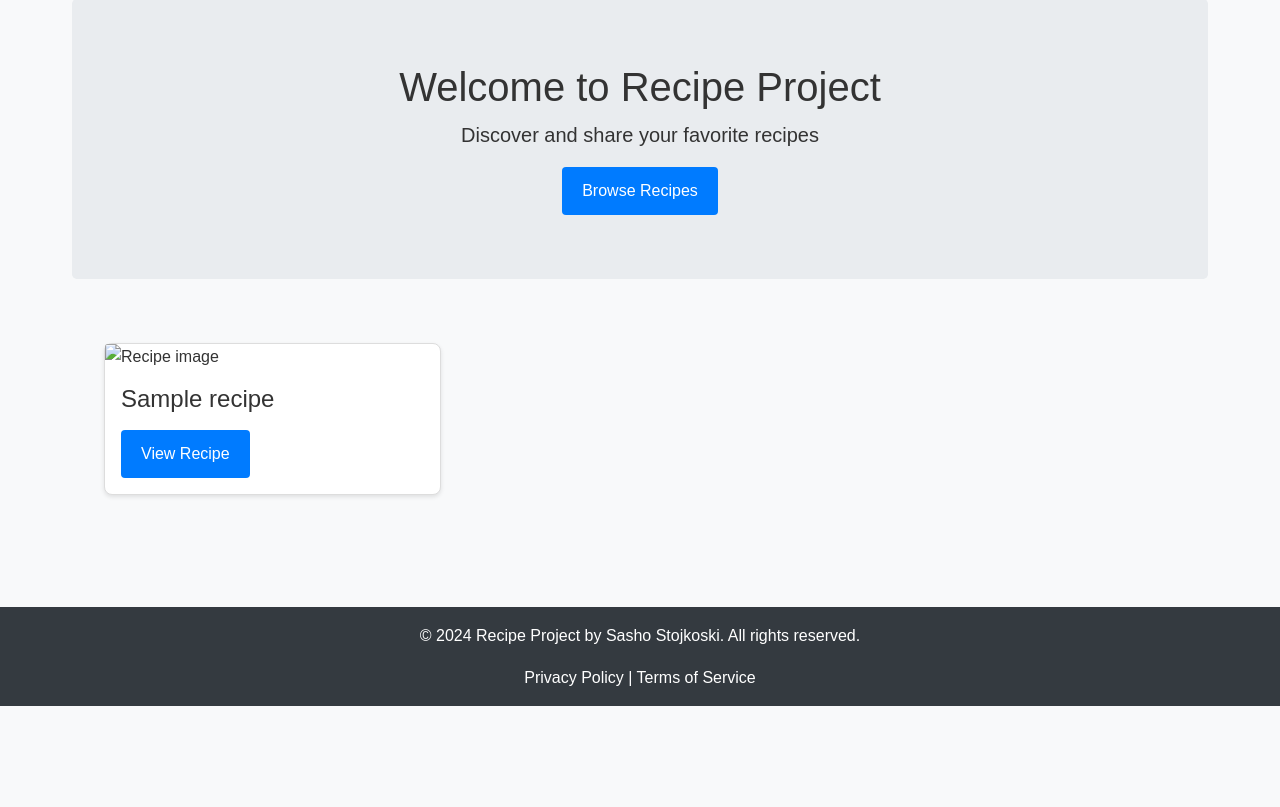
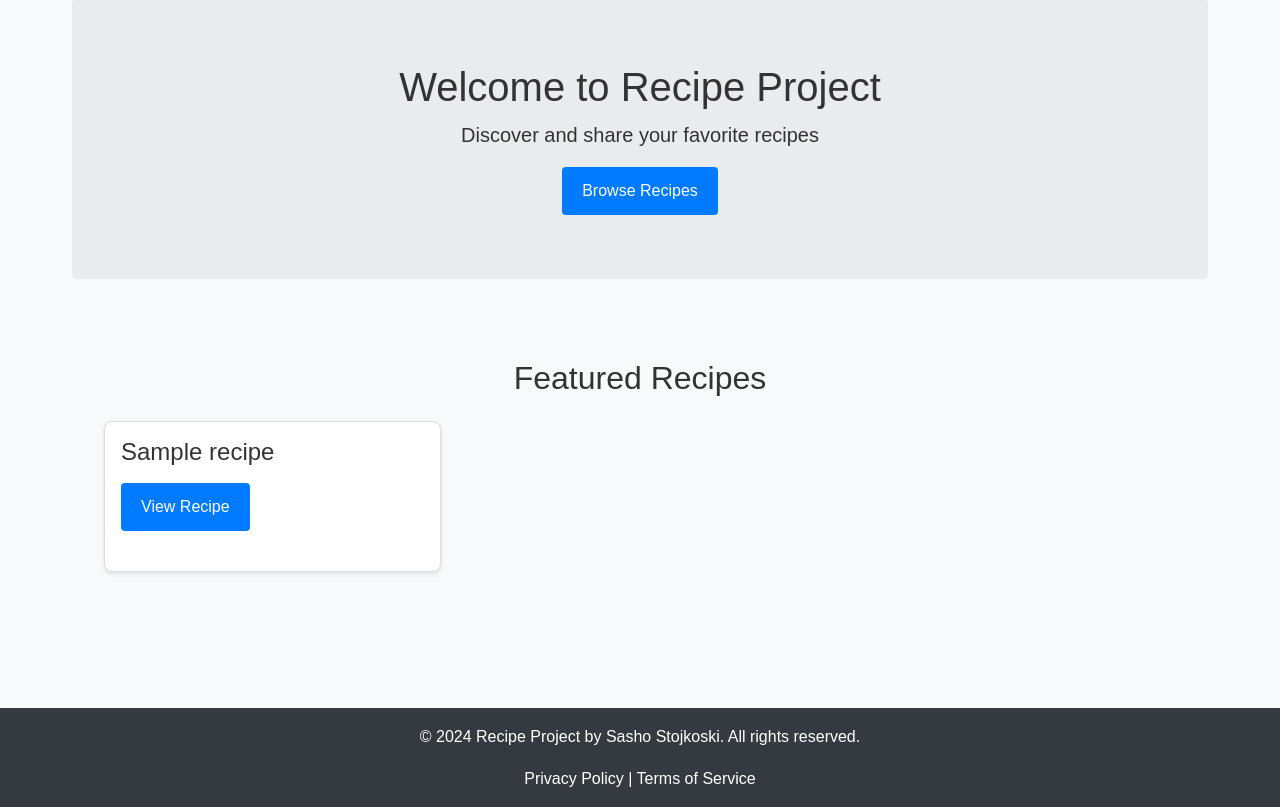
Before and after one commit to Salewitcher/recipe_blog_django, a Django app: page / in a window 1280 px wide. Shown: the part 144-951 px from the top of the page. Before the commit the page ends 850 px from the top, so only its background shows below. Run offline with Django 5.2, Linux system fonts and the light colour scheme; tables that the repository leaves empty hold one stand-in row (values such as "Sample post"); some libraries are stand-ins or nearby versions; some web fonts are replaced.

Commit message:
Update index.html

```diff
--- a/recipes/templates/recipes/index.html
+++ b/recipes/templates/recipes/index.html
@@ -11,12 +11,15 @@ Home - Recipe Project
     <a class="btn btn-primary btn-lg" href="{% url 'recipe_list' %}" role="button">Browse Recipes</a>
 </div>
 
-<div class="container">
+<div class="container my-5">
+    <h2 class="mb-4 text-center">Featured Recipes</h2>
     <div class="row">
         {% for recipe in recipes %}
         <div class="col-md-4">
-            <div class="card mb-4">
-                <img class="card-img-top" src="{{ recipe.image.url }}" alt="Recipe image">
+            <div class="card mb-4 h-100">
+                {% if recipe.image %}
+                    <img class="card-img-top" src="{{ recipe.image.url }}" alt="{{ recipe.title }}">
+                {% endif %}
                 <div class="card-body">
                     <h5 class="card-title">{{ recipe.title }}</h5>
                     <p class="card-text">{{ recipe.description|truncatewords:20 }}</p>
@@ -24,6 +27,10 @@ Home - Recipe Project
                 </div>
             </div>
         </div>
+        {% empty %}
+        <div class="col-12">
+            <p class="text-center">No recipes available. Be the first to <a href="{% url 'create_recipe' %}">create a new recipe</a>!</p>
+        </div>
         {% endfor %}
     </div>
 </div>
```
Also changed, not shown: recipes/templates/recipes/recipe_detail.html (+16 -15 lines).
